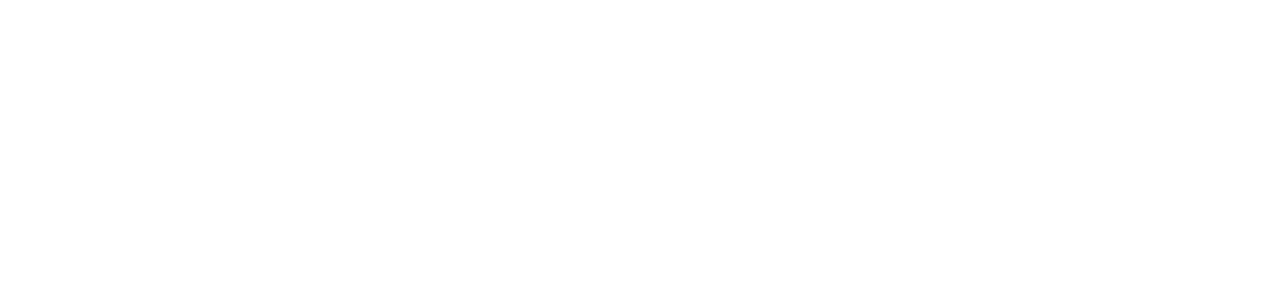
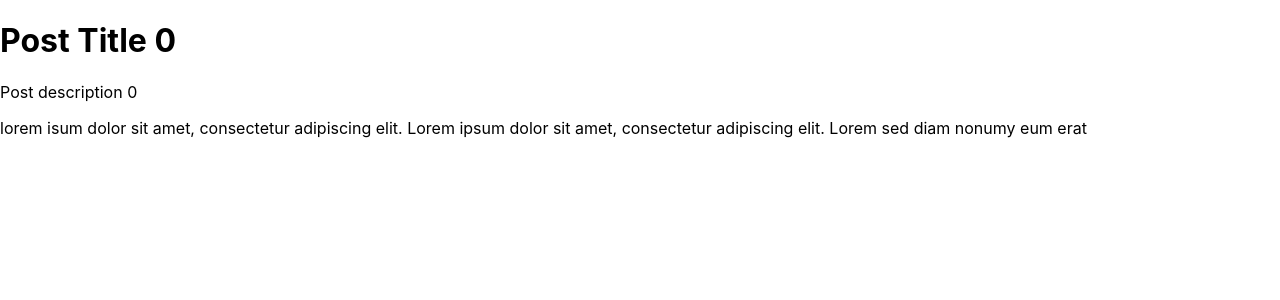
Before and after one commit to qthinh1995/demo-react-virtualized, a Next.js app: page /post/0 in a window 1280 px wide. Shown: the top 300 px of the page. Built offline with nearby package versions, Linux system fonts and the light colour scheme.

Commit message:
demo keep previous position

```diff
--- a/src/pages/post/[id].tsx
+++ b/src/pages/post/[id].tsx
@@ -1,7 +1,25 @@
+import { useRouter } from "next/router";
 import type { NextPage } from "next";
+import listPost from "../../constant/listPost";
 
 const PostDetail: NextPage = () => {
-  return null;
+  const router = useRouter();
+  const { id } = router.query;
+
+  const currentPost = listPost.find(
+    (post) => post.id.toString() === id?.toString()
+  );
+  if (!currentPost) {
+    return <div>Post not found</div>;
+  }
+
+  return (
+    <div>
+      <h1>{currentPost.title}</h1>
+      <p>{currentPost.description}</p>
+      <div>{currentPost.detail}</div>
+    </div>
+  );
 };
 
 export default PostDetail;
```
Also changed, not shown: src/components/ListVirtualized.tsx (+21 -0 lines).
